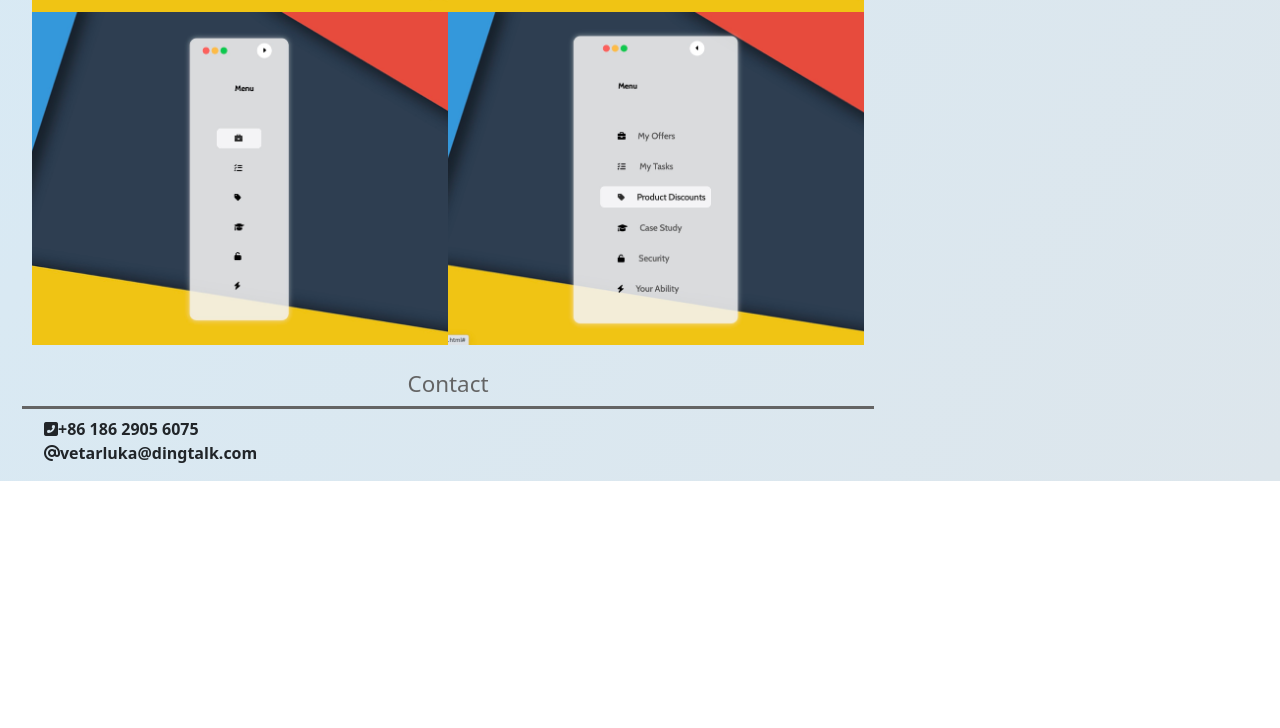
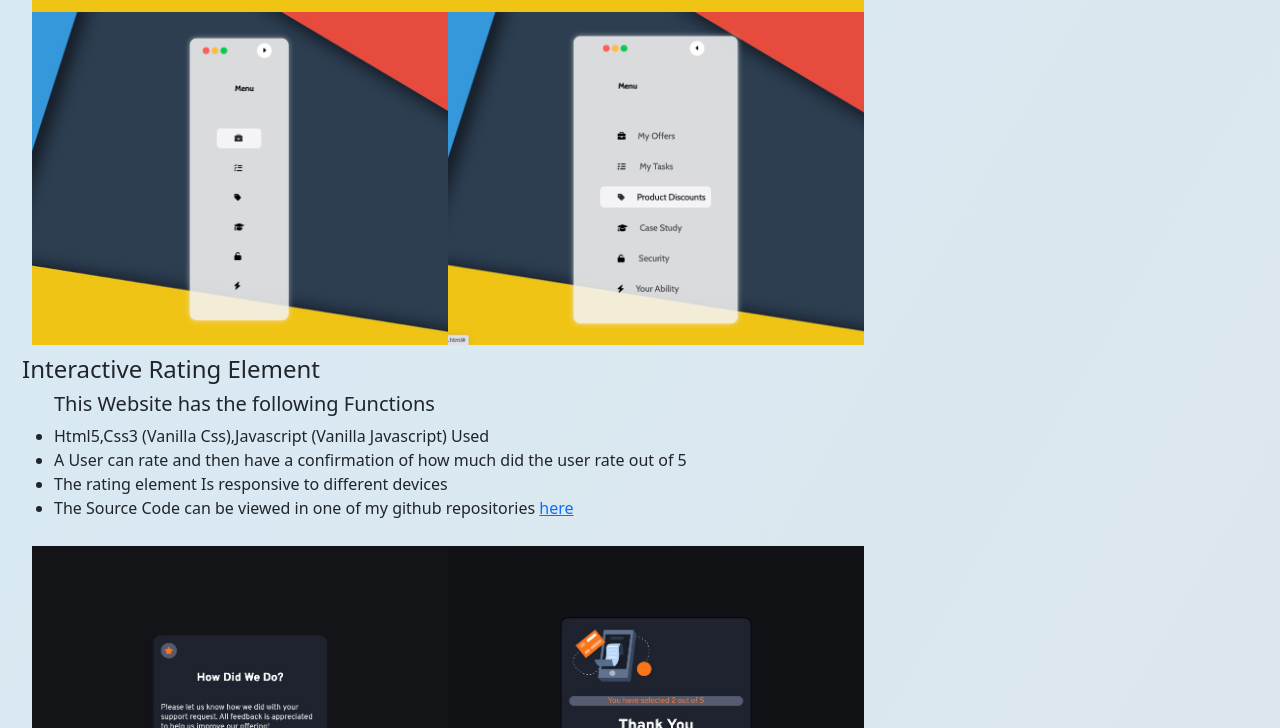
Before and after one commit to V3tar/dollop-portfolio, a plain HTML site: page index.html in a window 1280 px wide. Shown: the part 2072-2800 px from the top of the page. Before the commit the page ends 2553 px from the top, so only its background shows below. Drawn offline with nearby package versions, Linux system fonts and the light colour scheme.

Commit message:
added some pw

```diff
--- a/index.html
+++ b/index.html
@@ -31,7 +31,7 @@
     <section class="profile">
         <div class="profile-details">
             <h1>Hello I'm Victor Edes Tairo</h1>
-            <h2>A Front-end Web Developer and A Photographer</h2>
+            <h2>A Front-end Web Developer</h2>
             <p>I'm a junior Web-developer with experience in HTML,CSS and Javascript Mainly from my personal Projects, familiar with Github. My strong technical knowledge and outstanding interpersonal skills enable me to interact with a wide range of clients. I'm eager to learn, grow and improve my skills. I enjoy using my technical knowledge to the benefit of my surrounding society and organisations.</p>
             <div class="links-btns">
                 <a href="#contact" class="link-btn">Hire Me</a>
@@ -134,6 +134,20 @@
                     <img src="imgs/open_state.jpeg" alt="nav opened/expanded">
                 </div>
             </div>
+            <div class="previous-work">
+                <h4>Interactive Rating Element</h4>
+                <ul>
+                    <h5>This Website has the following Functions</h5>
+                    <li>Html5,Css3 (Vanilla Css),Javascript (Vanilla Javascript) Used</li>
+                    <li>A User can rate and then have a confirmation of how much did the user rate out of 5</li>
+                    <li>The rating element Is responsive to different devices</li>
+                    <li>The Source Code can be viewed in one of my github repositories <a href="https://github.com/V3tar/V3tar.github.io" target="_blank">here</a></li>
+                </ul>
+                <div class="image-container">
+                    <img src="imgs/rating_2.jpeg" alt="rating">
+                    <img src="imgs/rating_1.jpeg" alt="rating">
+                </div>
+            </div>
         </div>
     </section>
     <section class="contact skill" id="contact">
```
Also changed, not shown: imgs/rating_1.jpeg (added), imgs/rating_2.jpeg (added).
